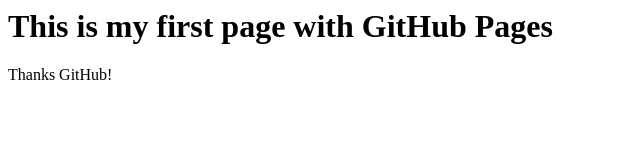
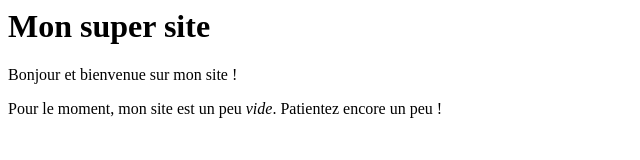
Before and after one commit to Ted4MIT/Activite3-2, a plain HTML site: page index.html in a window 1280 px wide. Shown: the whole page, without its empty margins (0-640 px from the left). Drawn offline with Linux system fonts and the light colour scheme.

Commit message:
Update index.html
Reprise d'un ancien code html

```diff
--- a/index.html
+++ b/index.html
@@ -1,3 +1,14 @@
 <html>
-<h1> This is my first page with GitHub Pages </h1> <p>Thanks GitHub!</p>
+    <head>
+        <meta charset="utf-8" />
+        <link rel="stylesheet" href="style.css" />
+        <title>Premiers tests du CSS</title>
+    </head>
+
+    <body>
+        <h1>Mon super site</h1>
+
+        <p>Bonjour et bienvenue sur mon site !</p>
+        <p>Pour le moment, mon site est un peu <em>vide</em>. Patientez encore un peu !</p>
+    </body>
 </html>
```
